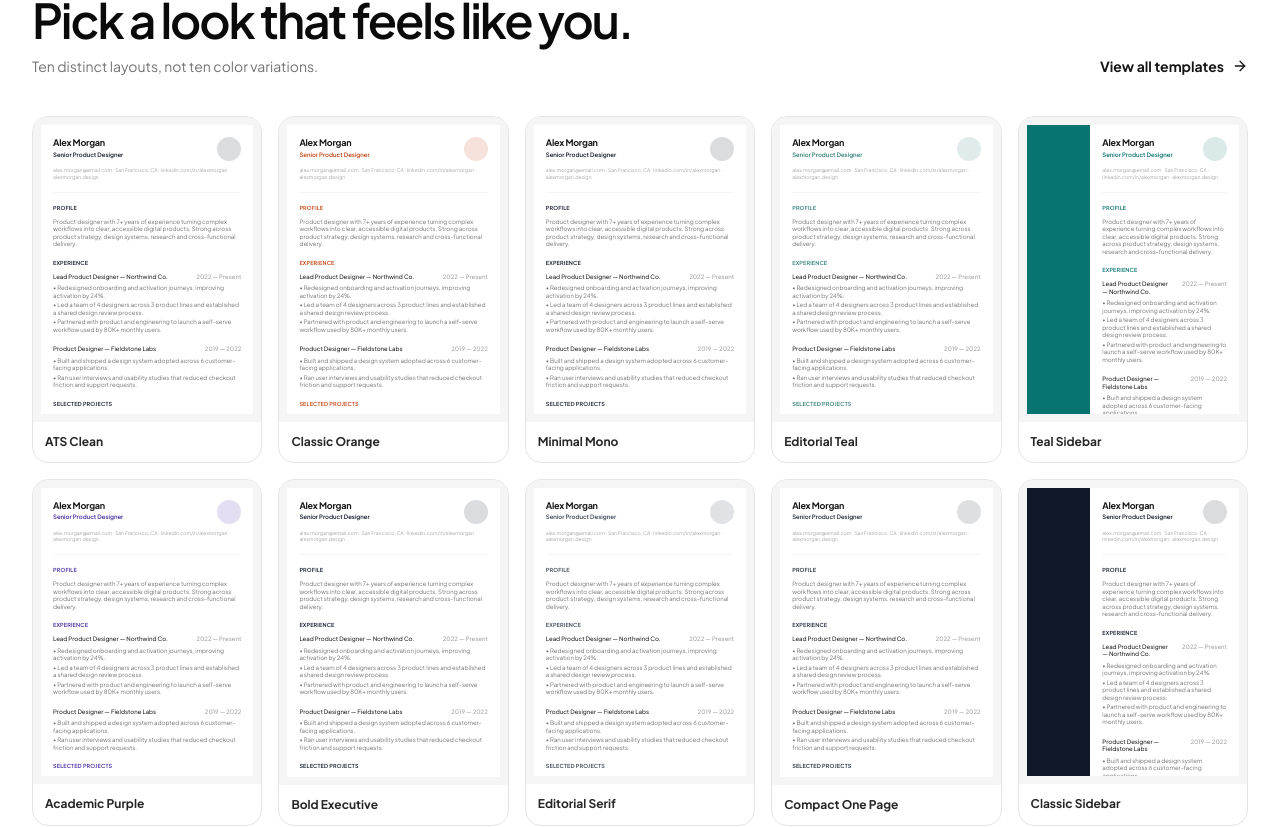
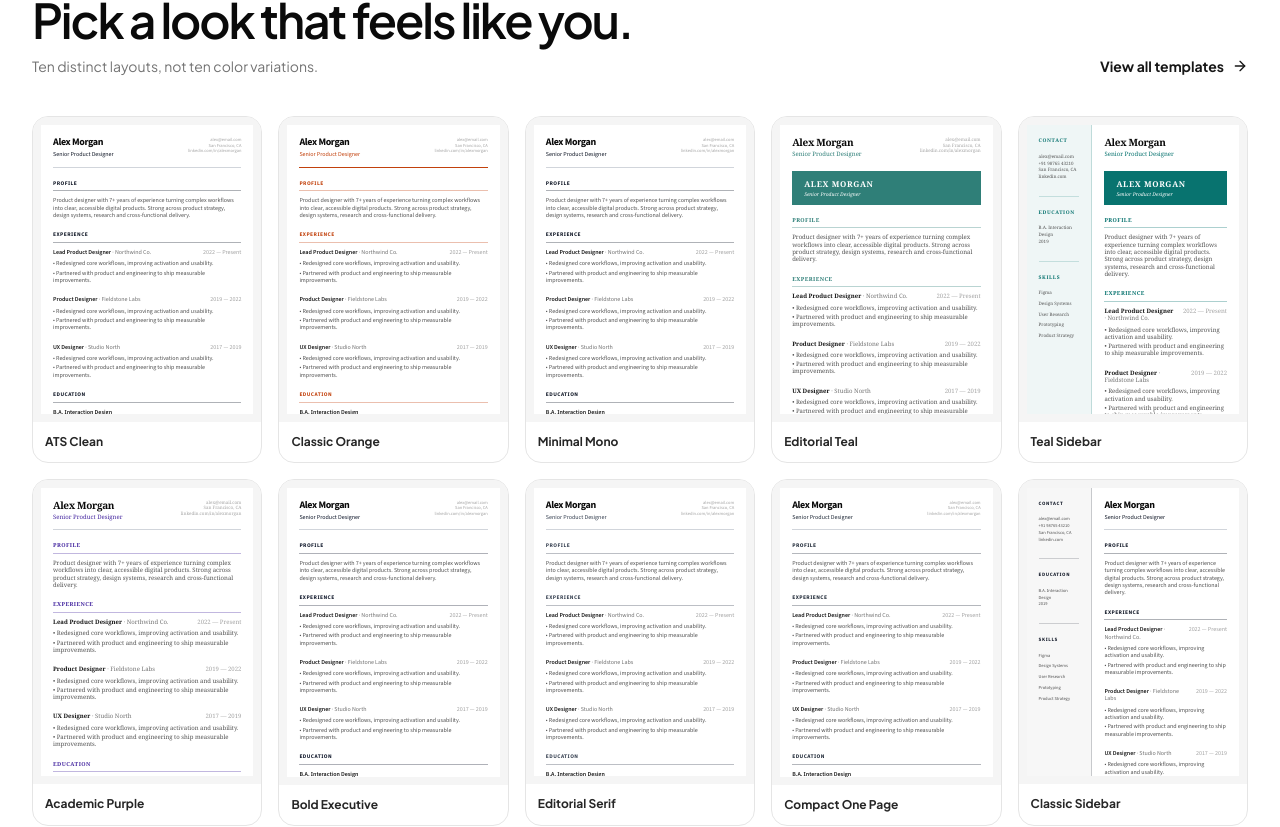
Before and after one commit to gautambetu540-droid/orrica-edge-resume-builder, a Next.js app: page / in a window 1280 px wide. Shown: the part 4360-5187 px from the top of the page. Built offline with nearby package versions, Linux system fonts and the light colour scheme; no server answers.

Commit message:
Match template previews to supplied resume samples

```diff
--- a/components/landing/SampleResumeCard.tsx
+++ b/components/landing/SampleResumeCard.tsx
@@ -13,49 +13,49 @@ export function SampleResumeCard({
   compact?: boolean;
   scoreBadge?: boolean;
 }) {
+  const isTeal = accent.toLowerCase() === '#2f7f78' || accent.toLowerCase() === '#08736f';
+  const isPurple = accent.toLowerCase() === '#4527a0';
+  const isOrange = accent.toLowerCase() === '#c2410c';
+  const serif = isTeal || isPurple;
+  const scale = compact ? 0.62 : 1;
+  const fontFamily = serif ? "Georgia, 'Times New Roman', serif" : "var(--font-source-sans-3), Arial, sans-serif";
+  const shellStyle = { fontFamily } as React.CSSProperties;
+
   const body = (
-    <div className={compact ? 'p-3 text-[6px] leading-tight' : 'p-6 text-[10px] leading-snug'}>
-      <div className="flex items-start justify-between gap-3">
-        <div>
-          <div className="font-bold tracking-tight text-neutral-900" style={{ fontSize: compact ? '9px' : '15px' }}>Alex Morgan</div>
-          <div className="mt-0.5 font-semibold" style={{ color: accent, fontSize: compact ? '6px' : '10px' }}>Senior Product Designer</div>
+    <div className={compact ? 'p-3 text-[6px] leading-[1.22]' : 'p-6 text-[10px] leading-[1.28]'} style={shellStyle}>
+      <div className={`flex items-start justify-between gap-3 ${isTeal ? 'border-b-0' : ''}`}>
+        <div className="min-w-0">
+          <div className="font-bold leading-none tracking-[-0.035em] text-neutral-950" style={{ fontSize: compact ? '10px' : '22px' }}>Alex Morgan</div>
+          <div className="mt-1 font-medium" style={{ color: accent, fontSize: compact ? '6px' : '11px' }}>Senior Product Designer</div>
         </div>
-        <div className="h-6 w-6 shrink-0 rounded-full" style={{ backgroundColor: accent, opacity: 0.15 }} />
+        {layout !== 'two-column' && <div className="shrink-0 text-right text-neutral-400" style={{ fontSize: compact ? '4.5px' : '7px' }}>alex@email.com<br />San Francisco, CA<br />linkedin.com/in/alexmorgan</div>}
       </div>
 
-      <div className="mt-1.5 text-neutral-400" style={{ fontSize: compact ? '5px' : '8px' }}>
-        alex.morgan@email.com · San Francisco, CA · linkedin.com/in/alexmorgan · alexmorgan.design
-      </div>
-      <div className="my-3 h-px bg-neutral-100" />
+      {isTeal ? (
+        <div className="mt-3 px-3 py-2 text-white" style={{ backgroundColor: accent }}>
+          <div className="font-bold tracking-[0.08em]" style={{ fontSize: compact ? '8px' : '16px' }}>ALEX MORGAN</div>
+          <div className="mt-0.5 italic" style={{ fontSize: compact ? '5px' : '9px' }}>Senior Product Designer</div>
+        </div>
+      ) : (
+        <div className="mt-2 h-px w-full" style={{ backgroundColor: isOrange ? accent : '#d1d5db' }} />
+      )}
 
       <SectionTitle accent={accent} compact>Profile</SectionTitle>
-      <p className="mb-3 text-neutral-500">
+      <p className="mb-3 text-neutral-600">
         Product designer with 7+ years of experience turning complex workflows into clear, accessible digital products. Strong across product strategy, design systems, research and cross-functional delivery.
       </p>
 
       <SectionTitle accent={accent} compact>Experience</SectionTitle>
-      <Experience title="Lead Product Designer" company="Northwind Co." dates="2022 — Present" compact={compact} bullets={[
-        'Redesigned onboarding and activation journeys, improving activation by 24%.',
-        'Led a team of 4 designers across 3 product lines and established a shared design review process.',
-        'Partnered with product and engineering to launch a self-serve workflow used by 80K+ monthly users.',
-      ]} />
-      <Experience title="Product Designer" company="Fieldstone Labs" dates="2019 — 2022" compact={compact} bullets={[
-        'Built and shipped a design system adopted across 6 customer-facing applications.',
-        'Ran user interviews and usability studies that reduced checkout friction and support requests.',
-      ]} />
-
-      <SectionTitle accent={accent} compact>Selected projects</SectionTitle>
-      <div className="mb-3">
-        <div className="font-semibold text-neutral-800">Northwind Design System <span className="font-normal text-neutral-400">· 2023</span></div>
-        <p className="mt-0.5 text-neutral-500">Created reusable patterns, accessibility guidance and contribution standards for a 12-person product organization.</p>
-      </div>
+      <Experience title="Lead Product Designer" company="Northwind Co." dates="2022 — Present" compact={compact} />
+      <Experience title="Product Designer" company="Fieldstone Labs" dates="2019 — 2022" compact={compact} />
+      <Experience title="UX Designer" company="Studio North" dates="2017 — 2019" compact={compact} />
 
       <SectionTitle accent={accent} compact>Education</SectionTitle>
-      <div className="mb-3"><div className="font-semibold text-neutral-800">B.A. Interaction Design</div><div className="text-neutral-500">California College of the Arts · 2019</div></div>
+      <div className="mb-3"><div className="font-semibold text-neutral-900">B.A. Interaction Design</div><div className="text-neutral-500">California College of the Arts · 2019</div></div>
 
       <SectionTitle accent={accent} compact>Skills</SectionTitle>
-      <div className="flex flex-wrap gap-1">
-        {SKILLS.map((skill) => <span key={skill} className="rounded-full px-1.5 py-0.5 font-medium text-neutral-600" style={{ backgroundColor: `${accent}14`, fontSize: compact ? '5px' : '8px' }}>{skill}</span>)}
+      <div className="grid grid-cols-2 gap-x-3 gap-y-1">
+        {SKILLS.map((skill) => <span key={skill} className="text-neutral-600">{isPurple ? '• ' : '— '}{skill}</span>)}
       </div>
 
       {!compact && <>
@@ -66,18 +66,29 @@ export function SampleResumeCard({
   );
 
   if (layout === 'two-column') {
-    return <div className="relative flex h-full w-full overflow-hidden bg-white"><div className="w-[30%] shrink-0" style={{ backgroundColor: accent }} /><div className="flex-1">{body}</div>{scoreBadge && <ScoreBadge accent={accent} />}</div>;
+    return (
+      <div className="relative flex h-full w-full overflow-hidden bg-white" style={shellStyle}>
+        <aside className="w-[31%] shrink-0 border-r p-3" style={{ backgroundColor: accent === '#111827' ? '#f7f7f7' : `${accent}10`, borderColor: `${accent}35` }}>
+          <div className="font-bold uppercase tracking-[0.12em]" style={{ color: accent, fontSize: compact ? '5px' : '8px' }}>CONTACT</div>
+          <div className="mt-2 space-y-1 text-neutral-600" style={{ fontSize: compact ? '4.5px' : '7px' }}>alex@email.com<br />+91 98765 43210<br />San Francisco, CA<br />linkedin.com</div>
+          <div className="mt-4 border-t pt-3" style={{ borderColor: `${accent}30` }}><div className="font-bold uppercase tracking-[0.12em]" style={{ color: accent, fontSize: compact ? '5px' : '8px' }}>EDUCATION</div><div className="mt-2 text-neutral-600" style={{ fontSize: compact ? '4.5px' : '7px' }}>B.A. Interaction Design<br />2019</div></div>
+          <div className="mt-4 border-t pt-3" style={{ borderColor: `${accent}30` }}><div className="font-bold uppercase tracking-[0.12em]" style={{ color: accent, fontSize: compact ? '5px' : '8px' }}>SKILLS</div><div className="mt-2 space-y-1 text-neutral-600" style={{ fontSize: compact ? '4.5px' : '7px' }}>{SKILLS.slice(0,5).map((skill) => <div key={skill}>{skill}</div>)}</div></div>
+        </aside>
+        <div className="min-w-0 flex-1">{body}</div>
+        {scoreBadge && <ScoreBadge accent={accent} />}
+      </div>
+    );
   }
 
   return <div className="relative h-full w-full overflow-hidden bg-white">{body}{scoreBadge && <ScoreBadge accent={accent} />}</div>;
 }
 
 function SectionTitle({ accent, compact, children }: { accent: string; compact: boolean; children: React.ReactNode }) {
-  return <div className="mb-1.5 font-semibold uppercase tracking-wide" style={{ color: accent, fontSize: compact ? '5.5px' : '9px' }}>{children}</div>;
+  return <div className="mb-1.5 mt-3 border-b pb-1 font-bold uppercase tracking-[0.08em]" style={{ color: accent, borderColor: `${accent}55`, fontSize: compact ? '5.5px' : '8.5px' }}>{children}</div>;
 }
 
-function Experience({ title, company, dates, bullets, compact }: { title: string; company: string; dates: string; bullets: string[]; compact: boolean }) {
-  return <div className="mb-3"><div className="flex items-start justify-between gap-2 font-medium text-neutral-800"><span>{title} — {company}</span><span className="shrink-0 text-neutral-400">{dates}</span></div><ul className="mt-1 space-y-0.5 text-neutral-500">{bullets.map((bullet) => <li key={bullet}>• {bullet}</li>)}</ul></div>;
+function Experience({ title, company, dates, compact }: { title: string; company: string; dates: string; compact: boolean }) {
+  return <div className="mb-3"><div className="flex items-start justify-between gap-2 font-semibold text-neutral-900"><span>{title}<span className="font-normal text-neutral-500"> · {company}</span></span><span className="shrink-0 font-normal text-neutral-400">{dates}</span></div><ul className="mt-1 space-y-0.5 text-neutral-600"><li>• Redesigned core workflows, improving activation and usability.</li><li>• Partnered with product and engineering to ship measurable improvements.</li></ul></div>;
 }
 
 function ScoreBadge({ accent }: { accent: string }) {
```
